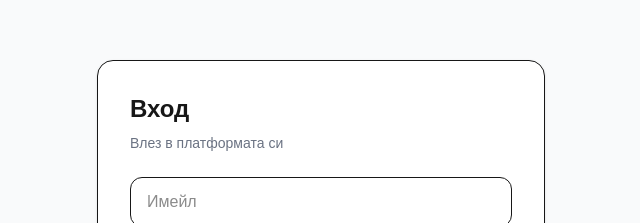
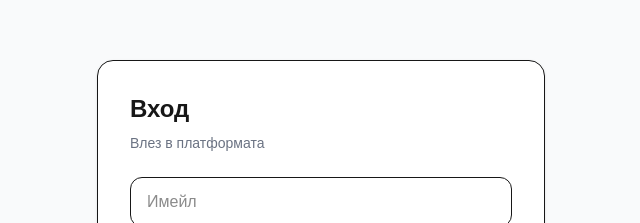
Before and after one commit to celevra-coder/ai-smm-platform, a Next.js app: page /login in a window 1280 px wide. Shown: the part 102-325 px from the top of the page, without its empty margins (319-959 px from the left). Built offline with nearby package versions, Linux system fonts and the light colour scheme; no server answers.

Commit message:
Update login page subtitle

```diff
--- a/app/login/page.tsx
+++ b/app/login/page.tsx
@@ -63,7 +63,7 @@ const [showPassword, setShowPassword] = useState(false);
       <div className="w-full max-w-md rounded-2xl bg-white p-8 shadow-sm border">
         <h1 className="text-2xl font-bold mb-2">Вход</h1>
         <p className="text-sm text-gray-500 mb-6">
-          Влез в платформата си
+          Влез в платформата
         </p>
 
         <form onSubmit={handleLogin} className="space-y-4">
```
